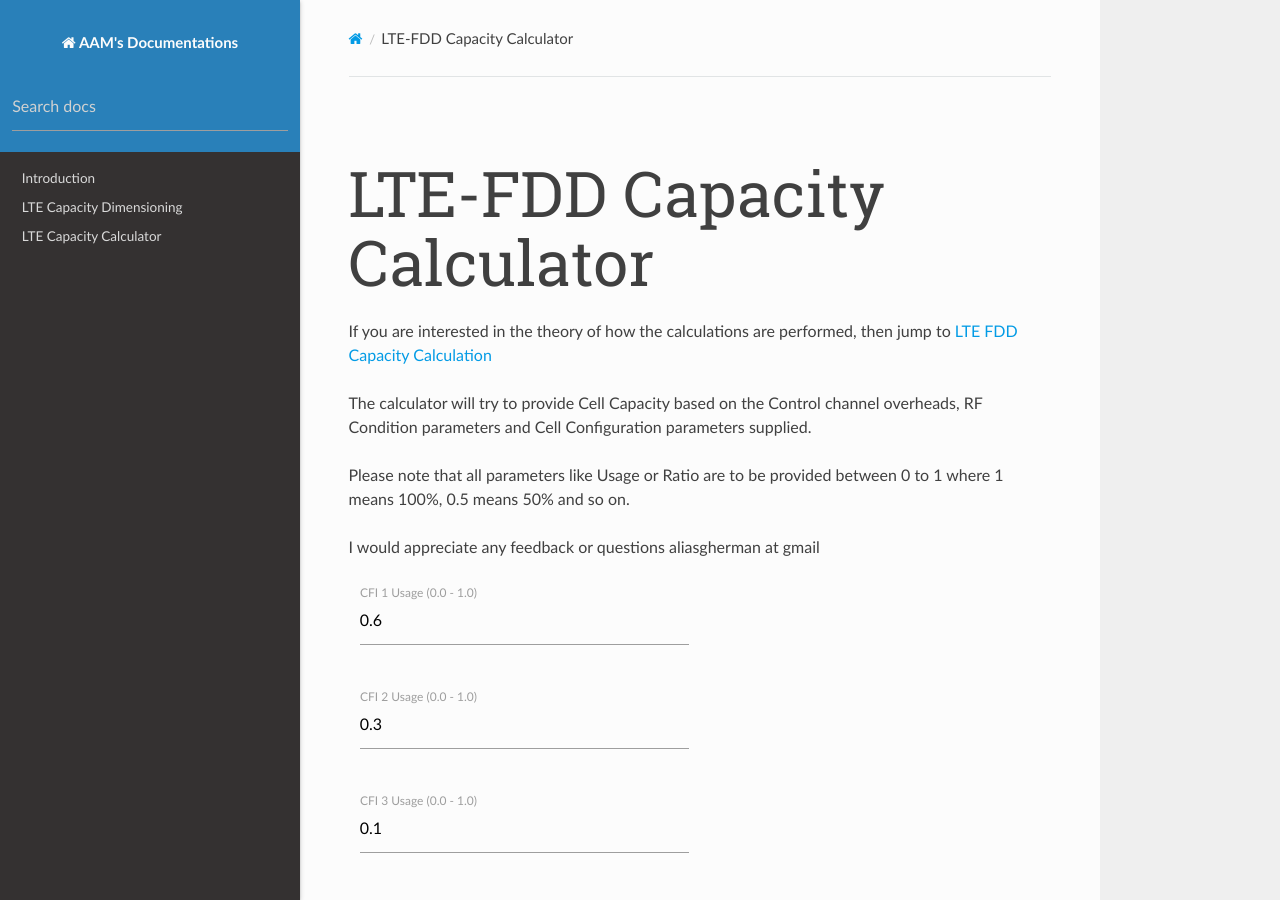
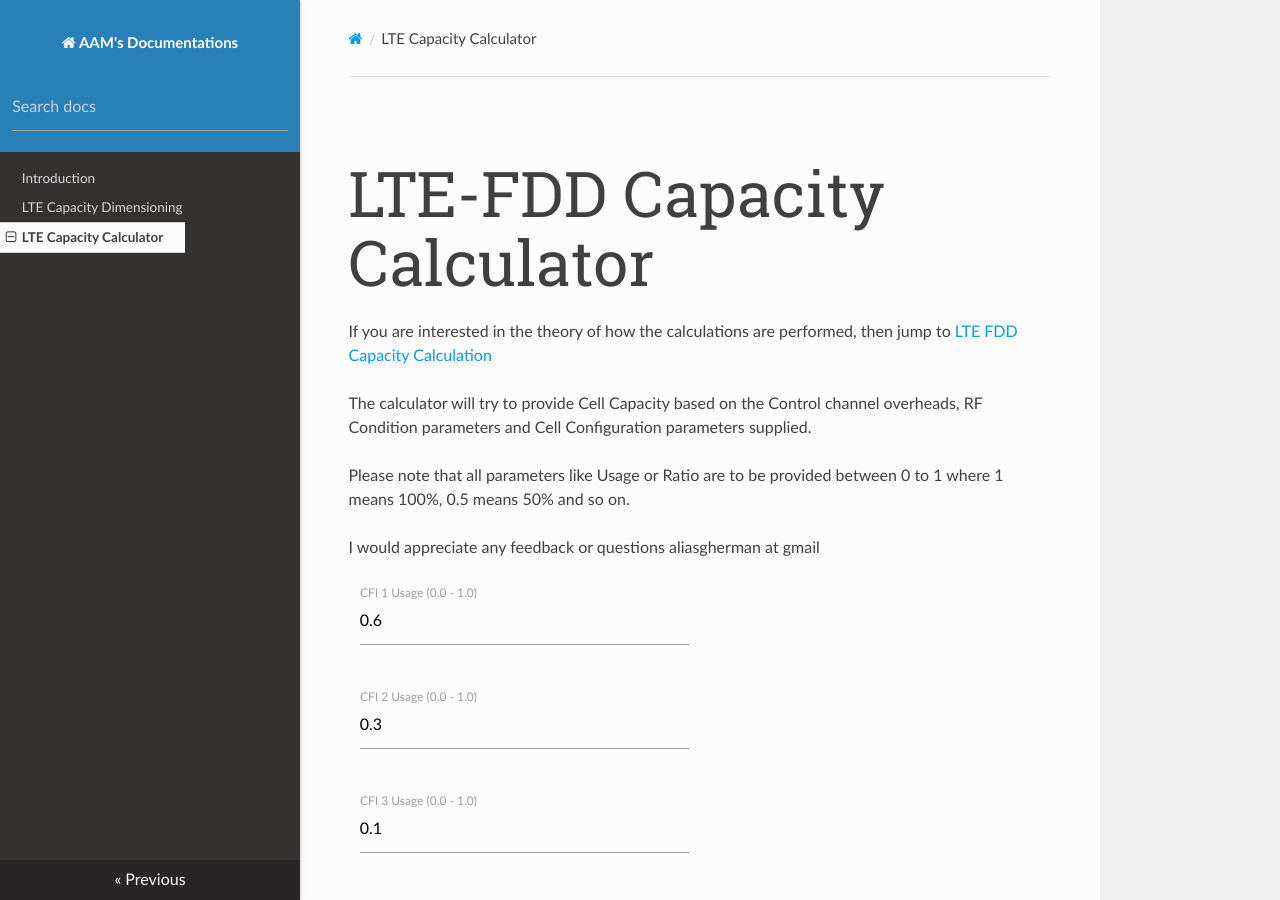
Before and after one commit to aliasgherman/documentations, an MkDocs documentation site: the page built from docs/ltefdd-capacitycalculator.md, in a window 1280 px wide and 900 px high. Built offline with MkDocs 1.6.1, drawn with Linux system fonts in a browser that asks for light colours; nearby versions of some CDN libraries; part of the change alters nothing that is shown.

```diff
--- a/mkdocs.yml
+++ b/mkdocs.yml
@@ -4,8 +4,8 @@ site_author: Ali Asgher Mansoor Habiby
 google_analytics: ['UA-57266485-4', 'https://aliasgherman.github.io/documentations']
 nav:
     - Introduction: 'docs/index.md'
-    - 'LTE Capacity Dimensioning': 'docs/ltefdddimensioning.md'
-    - 'LTE Capacity Calculator': 'docs/ltefdd-capacitycalculator.md'
+    - 'LTE Capacity Dimensioning': 'ltefdddimensioning.md'
+    - 'LTE Capacity Calculator': 'ltefdd-capacitycalculator.md'
 theme:
     name: readthedocs
     highlightjs: true
```
